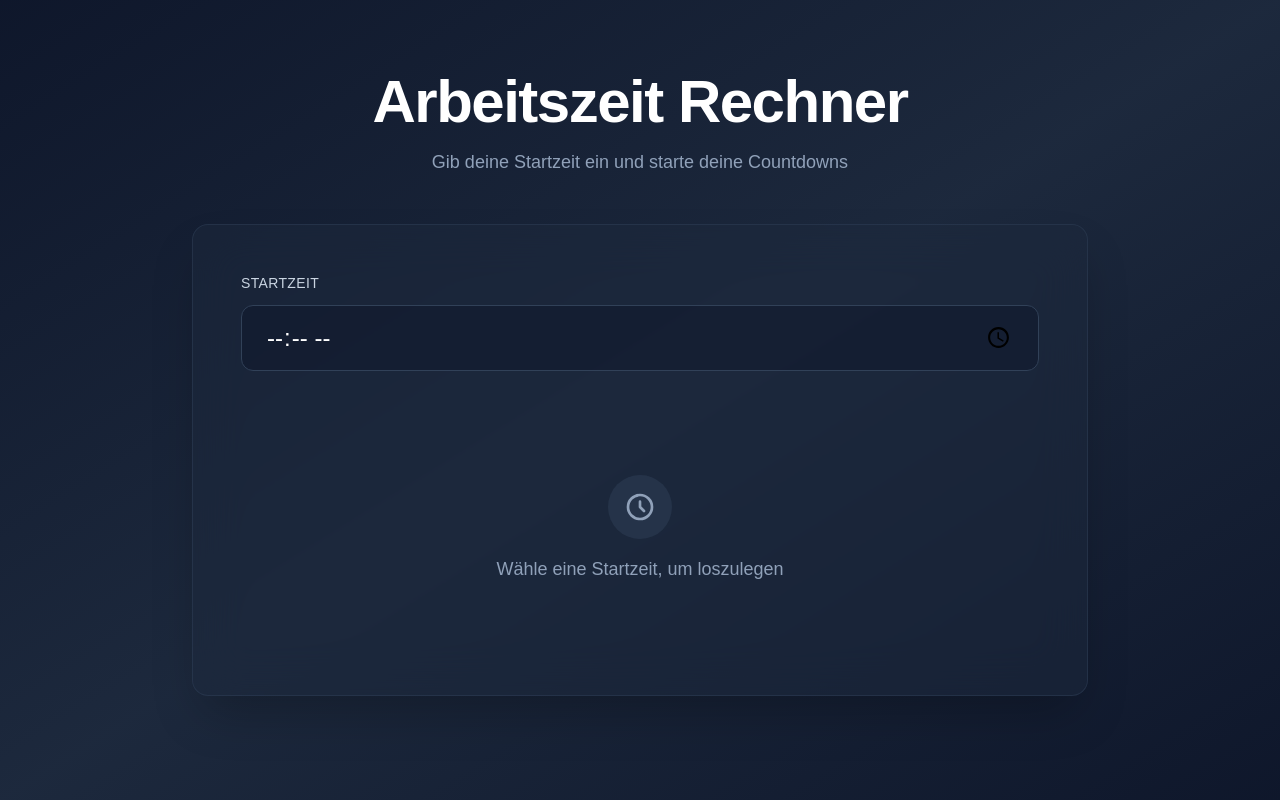
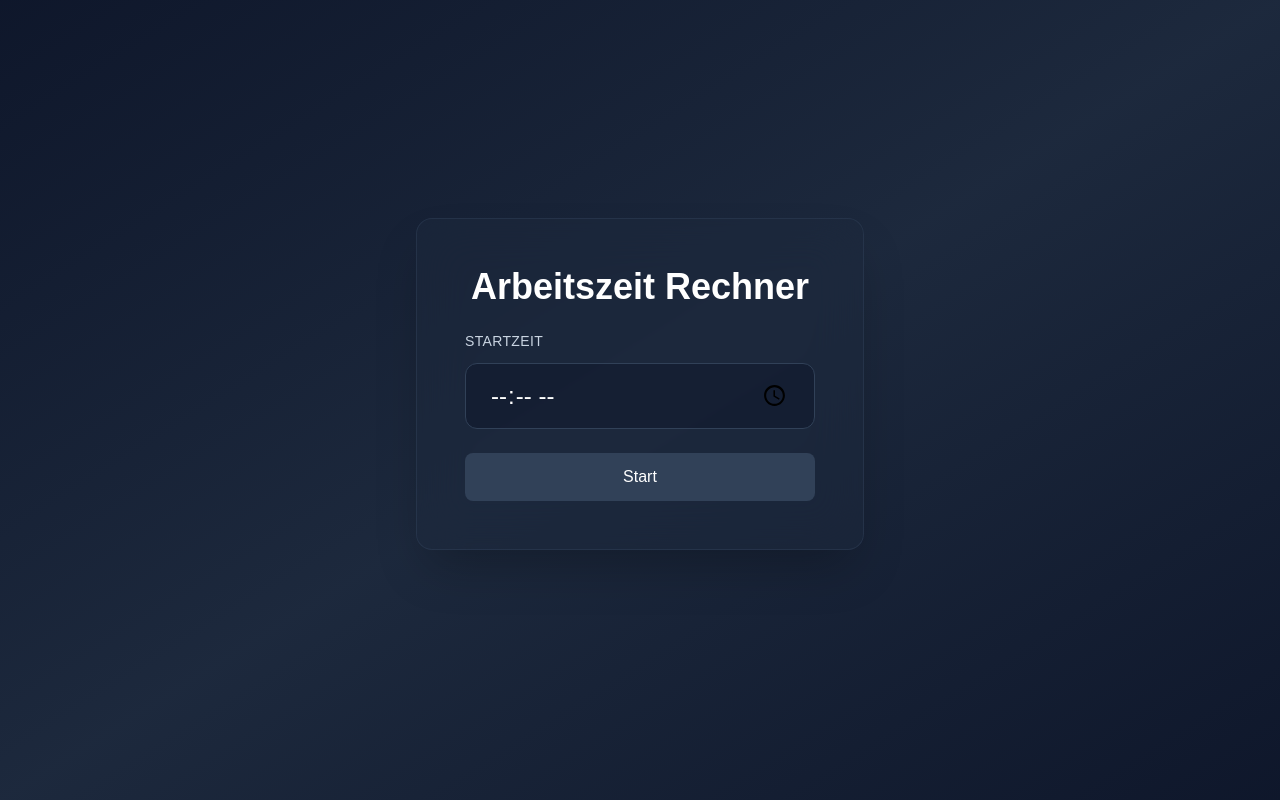
Before and after one commit to niliees/arbeitszeitrechner, a Next.js app: page / in a window 1280 px wide. Built offline with nearby package versions, Linux system fonts and the light colour scheme.

Commit message:
[DEV1] Refactor countdown and pause management functionality
Refactor countdown logic and UI components to improve functionality and clarity. Introduced pause management and updated time calculations.

```diff
--- a/src/app/page.tsx
+++ b/src/app/page.tsx
@@ -2,27 +2,22 @@
 
 import { useState, useEffect } from "react";
 
-interface Countdown {
+interface Pause {
   id: string;
-  type: 'min' | 'max';
-  targetTime: string;     // Anzeige (HH:MM)
-  targetAt: number;       // Timestamp (ms)
-  timeRemaining: string;  // "HH:MM:SS" oder "+HH:MM:SS"
-  isFinished: boolean;    // nur für max relevant
-  isOvertime?: boolean;   // nur für min relevant
+  time: number; // Timestamp (ms)
+  label: string;
 }
 
 export default function Home() {
   const [startTime, setStartTime] = useState("");
-  const [minEndTime, setMinEndTime] = useState("");
-  const [maxEndTime, setMaxEndTime] = useState("");
+  const [started, setStarted] = useState(false);
+  const [minEndAt, setMinEndAt] = useState<number | null>(null);
+  const [pauses, setPauses] = useState<Pause[]>([]);
+  const [now, setNow] = useState(Date.now());
+  const [isOvertime, setIsOvertime] = useState(false);
+  const [showOvertime, setShowOvertime] = useState(false);
 
-  const [minEndAt, setMinEndAt] = useState<number | null>(null);
-  const [maxEndAt, setMaxEndAt] = useState<number | null>(null);
-
-  const [countdowns, setCountdowns] = useState<Countdown[]>([]);
-  const [isAnimating, setIsAnimating] = useState(false);
-
+  // Zeitformatierer
   const formatTimeHHMM = (date: Date) => {
     return date.toLocaleTimeString('de-DE', {
       hour: '2-digit',
@@ -30,7 +25,6 @@ export default function Home() {
       hour12: false
     });
   };
-
   const formatHMS = (totalSeconds: number) => {
     const sec = Math.floor(Math.abs(totalSeconds));
     const h = String(Math.floor(sec / 3600)).padStart(2, '0');
@@ -39,268 +33,214 @@ export default function Home() {
     return `${h}:${m}:${s}`;
   };
 
-  // Calculate end times when start time changes
+  // Endzeit berechnen, wenn Startzeit gesetzt
   useEffect(() => {
     if (startTime) {
-      setIsAnimating(true);
-      const timer = setTimeout(() => setIsAnimating(false), 500);
-
       const [hours, minutes] = startTime.split(':').map(Number);
       const startDate = new Date();
       startDate.setHours(hours, minutes, 0, 0);
-
-      // Minimum: 7.6 Stunden Arbeit + 30 Min Pause = 8.1 Stunden
+      // 7.6h Arbeit + 30min Pause = 8.1h
       const minDate = new Date(startDate.getTime() + (7.6 * 60 + 30) * 60 * 1000);
-
-      // Maximum: 9 Stunden Arbeit + 30 Min Pause = 9.5 Stunden
-      const maxDate = new Date(startDate.getTime() + (9 * 60 + 30) * 60 * 1000);
-
       setMinEndAt(minDate.getTime());
-      setMaxEndAt(maxDate.getTime());
-
-      setMinEndTime(formatTimeHHMM(minDate));
-      setMaxEndTime(formatTimeHHMM(maxDate));
-
-      return () => clearTimeout(timer);
     } else {
-      setMinEndTime("");
-      setMaxEndTime("");
       setMinEndAt(null);
-      setMaxEndAt(null);
-      setCountdowns([]);
+      setPauses([]);
+      setStarted(false);
+      setShowOvertime(false);
     }
   }, [startTime]);
 
-  // Update countdown timers every second
+  // Zeit-Update für Pfeil und Überzeit
   useEffect(() => {
-    if (countdowns.length === 0) return;
+    if (!started) return;
+    const interval = setInterval(() => {
+      setNow(Date.now());
+    }, 1000);
+    return () => clearInterval(interval);
+  }, [started]);
 
-    const interval = setInterval(() => {
-      setCountdowns(prev => prev.map(countdown => {
-        const now = Date.now();
-        const diffMs = countdown.targetAt - now;
+  // Überzeit-Status prüfen
+  useEffect(() => {
+    if (!minEndAt || !started) return;
+    if (now > minEndAt) {
+      setIsOvertime(true);
+      setShowOvertime(true);
+    } else {
+      setIsOvertime(false);
+    }
+  }, [now, minEndAt, started]);
 
-        // Abgelaufen
-        if (diffMs <= 0) {
-          // Mindestzeit: ins Plus zählen
-          if (countdown.type === 'min') {
-            const overtimeSec = Math.floor((now - countdown.targetAt) / 1000);
-            return {
-              ...countdown,
-              timeRemaining: `+${formatHMS(overtimeSec)}`,
-              isFinished: false,
-              isOvertime: true,
+  // Pause hinzufügen
+  const addPause = () => {
+    if (!started) return;
+    setPauses([
+      ...pauses,
+      {
+        id: Date.now().toString(),
+        time: now,
+        label: `Pause ${pauses.length + 1}`,
+      },
+    ]);
   };
+
+  // SVG Timeline Parameter
+  const getTimelineData = () => {
+    if (!startTime || !minEndAt) return null;
+    const [hours, minutes] = startTime.split(':').map(Number);
+    const startDate = new Date();
+    startDate.setHours(hours, minutes, 0, 0);
+    const startAt = startDate.getTime();
+    const endAt = minEndAt;
+    const total = endAt - startAt;
+    // Für Überzeit: Timeline nach rechts verlängern
+    let overtime = 0;
+    if (showOvertime && now > endAt) {
+      overtime = now - endAt;
+    }
+    return { startAt, endAt, total, overtime };
+  };
+
+  // Position auf Timeline (0...1)
+  const getPosition = (t: number, timeline: {startAt: number, endAt: number, total: number, overtime: number}) => {
+    if (t < timeline.startAt) return 0;
+    if (timeline.overtime && t > timeline.endAt) {
+      // Überzeitbereich: skaliert nach rechts
+      return 0.5 + 0.5 * Math.min(1, (t - timeline.endAt) / (timeline.overtime || 1));
+    }
+    if (t > timeline.endAt) return 1;
+    return (t - timeline.startAt) / timeline.total * 0.5;
+  };
+
+  // SVG-Path für Kurve (quadratische Bezier)
+  const getCurvePath = (width: number, height: number) => {
+    const x0 = 0, y0 = height * 0.7;
+    const x1 = width, y1 = height * 0.7;
+    const cx = width / 2, cy = height * 0.1;
+    return `M${x0},${y0} Q${cx},${cy} ${x1},${y1}`;
+  };
+
+  // Render
+  if (!started) {
+    // Startscreen
+    return (
+      <div className="min-h-screen bg-gradient-to-br from-slate-900 via-slate-800 to-slate-900 flex items-center justify-center p-4">
+        <main className="w-full max-w-md py-8">
+          <div className="bg-slate-800/50 backdrop-blur-xl rounded-2xl shadow-2xl border border-slate-700/50 p-8 md:p-12 mb-8">
+            <h1 className="text-4xl font-bold text-white mb-6 text-center">Arbeitszeit Rechner</h1>
+            <label className="block text-sm font-medium text-slate-300 mb-3 uppercase tracking-wide">Startzeit</label>
+            <input
+              type="time"
+              value={startTime}
+              onChange={e => setStartTime(e.target.value)}
+              className="w-full px-6 py-4 text-2xl font-medium text-white bg-slate-900/50 border border-slate-700 rounded-xl focus:outline-none focus:ring-2 focus:ring-blue-500 focus:border-transparent transition-all duration-200 mb-6"
+            />
+            <button
+              onClick={() => startTime && setStarted(true)}
+              disabled={!startTime}
+              className="w-full bg-blue-600 hover:bg-blue-700 disabled:bg-slate-700 disabled:cursor-not-allowed text-white font-medium py-3 rounded-lg transition-all duration-200"
+            >
+              Start
+            </button>
+          </div>
+        </main>
+      </div>
+    );
   }
 
-          // Maximalzeit: bleibt "Fertig"
-          return { ...countdown, timeRemaining: '00:00:00', isFinished: true, isOvertime: false };
-        }
-
-        // Läuft noch: normaler Countdown
-        const secondsLeft = Math.floor(diffMs / 1000);
-        return {
-          ...countdown,
-          timeRemaining: formatHMS(secondsLeft),
-          isFinished: false,
-          isOvertime: false,
-        };
+  // Timeline-Ansicht
+  const timeline = getTimelineData();
+  if (!timeline) return null;
+  const width = 700;
+  const height = 180;
+  const startDate = new Date(timeline.startAt);
+  const endDate = new Date(timeline.endAt);
+  const overtimeDate = new Date(now);
+  // Marker für Start, Ende, Pausen, Jetzt
+  const startPos = getPosition(timeline.startAt, timeline);
+  const endPos = getPosition(timeline.endAt, timeline);
+  const nowPos = getPosition(now, timeline);
+  const overtimePos = showOvertime ? getPosition(now, timeline) : null;
+  // Pausen-Positionen
+  const pauseMarkers = pauses.map(p => ({
+    ...p,
+    pos: getPosition(p.time, timeline)
   }));
-    }, 1000);
-
-    return () => clearInterval(interval);
-  }, [countdowns.length]);
-
-  const startCountdown = (type: 'min' | 'max') => {
-    const existingCountdown = countdowns.find(c => c.type === type);
-    if (existingCountdown) return;
-
-    const targetAt = type === 'min' ? minEndAt : maxEndAt;
-    const targetTime = type === 'min' ? minEndTime : maxEndTime;
-
-    if (!targetAt || !targetTime) return;
-
-    const now = Date.now();
-    const diffMs = targetAt - now;
-
-    const countdown: Countdown = {
-      id: Date.now().toString(),
-      type,
-      targetTime,
-      targetAt,
-      timeRemaining: diffMs <= 0
-        ? (type === 'min' ? `+${formatHMS(Math.floor((now - targetAt) / 1000))}` : '00:00:00')
-        : formatHMS(Math.floor(diffMs / 1000)),
-      isFinished: diffMs <= 0 && type === 'max',
-      isOvertime: diffMs <= 0 && type === 'min',
-    };
-
-    setCountdowns([...countdowns, countdown]);
-  };
-
-  const deleteCountdown = (id: string) => {
-    setCountdowns(countdowns.filter(c => c.id !== id));
-  };
 
   return (
     <div className="min-h-screen bg-gradient-to-br from-slate-900 via-slate-800 to-slate-900 flex items-center justify-center p-4">
       <main className="w-full max-w-4xl py-8">
-        {/* Header */}
-        <div className="text-center mb-12">
-          <h1 className="text-5xl md:text-6xl font-bold text-white mb-4 tracking-tight">
-            Arbeitszeit Rechner
-          </h1>
-          <p className="text-slate-400 text-lg">
-            Gib deine Startzeit ein und starte deine Countdowns
-          </p>
+        <div className="flex justify-between items-center mb-8">
+          <h1 className="text-3xl font-bold text-white">Arbeitszeit Timeline</h1>
+          <button
+            onClick={addPause}
+            className="bg-yellow-500 hover:bg-yellow-600 text-white font-medium py-2 px-4 rounded-lg transition-all duration-200"
+          >
+            Pause hinzufügen
+          </button>
         </div>
-
-        {/* Calculator Card */}
-        <div className="bg-slate-800/50 backdrop-blur-xl rounded-2xl shadow-2xl border border-slate-700/50 p-8 md:p-12 mb-8">
-          {/* Input Section */}
-          <div className="mb-10">
-            <label className="block text-sm font-medium text-slate-300 mb-3 uppercase tracking-wide">
-              Startzeit
-            </label>
-            <input
-              type="time"
-              value={startTime}
-              onChange={(e) => setStartTime(e.target.value)}
-              className="w-full px-6 py-4 text-2xl font-medium text-white bg-slate-900/50 border border-slate-700 rounded-xl focus:outline-none focus:ring-2 focus:ring-blue-500 focus:border-transparent transition-all duration-200"
-            />
+        <div className="relative flex flex-col items-center">
+          <svg width={width} height={height} className="block mx-auto">
+            {/* Kurvige Linie */}
+            <path d={getCurvePath(width, height)} stroke="#64748b" strokeWidth={6} fill="none" />
+            {/* Startpunkt */}
+            <circle cx={startPos * width} cy={height * 0.7} r={14} fill="#2563eb" stroke="#fff" strokeWidth={3} />
+            {/* Endpunkt */}
+            <circle cx={endPos * width} cy={height * 0.7} r={14} fill="#a21caf" stroke="#fff" strokeWidth={3} />
+            {/* Pausenmarker */}
+            {pauseMarkers.map(p => (
+              <g key={p.id}>
+                <circle cx={p.pos * width} cy={height * 0.7 - 30} r={10} fill="#facc15" stroke="#fff" strokeWidth={2} />
+                <text x={p.pos * width} y={height * 0.7 - 45} textAnchor="middle" fontSize={12} fill="#facc15">{p.label}</text>
+              </g>
+            ))}
+            {/* Jetzt-Pfeil (Google Maps Stil) */}
+            <g transform={`translate(${nowPos * width},${height * 0.7 - 20})`}>
+              <polygon points="0,0 10,30 -10,30" fill="#38bdf8" stroke="#0ea5e9" strokeWidth={2} />
+            </g>
+            {/* Überzeitbereich */}
+            {showOvertime && overtimePos && (
+              <rect x={width * 0.5} y={height * 0.7 - 8} width={width * (overtimePos - 0.5)} height={16} fill="#22c55e" opacity={0.2} />
+            )}
+          </svg>
+          <div className="flex justify-between w-full px-2 mt-2">
+            <div className="text-left">
+              <div className="text-slate-400 text-xs uppercase">Start</div>
+              <div className="text-white font-mono text-lg">{formatTimeHHMM(startDate)}</div>
             </div>
-
-          {/* Results Section */}
-          {startTime && (
-            <div className={`space-y-4 transition-all duration-500 ${isAnimating ? 'opacity-0 scale-95' : 'opacity-100 scale-100'}`}>
-              {/* Minimum Time */}
-              <div className="bg-slate-900/50 border border-slate-700/50 rounded-xl p-6 hover:border-blue-500/50 transition-all duration-300">
-                <div className="flex items-center justify-between mb-4">
-                  <div className="flex-1">
-                    <p className="text-slate-300 text-sm font-medium mb-1 uppercase tracking-wide">
-                      Mindestarbeitszeit (7,6h)
-                    </p>
-                    <p className="text-slate-500 text-xs">
-                      inkl. 30 Min Pause
-                    </p>
+            <div className="text-center">
+              {showOvertime ? (
+                <>
+                  <div className="text-slate-400 text-xs uppercase">Ende</div>
+                  <div className="text-white font-mono text-lg">{formatTimeHHMM(endDate)}</div>
+                </>
+              ) : null}
             </div>
             <div className="text-right">
-                    <p className="text-4xl font-bold text-white font-mono">
-                      {minEndTime}
-                    </p>
-                  </div>
-                </div>
-                <button
-                  onClick={() => startCountdown('min')}
-                  disabled={countdowns.some(c => c.type === 'min')}
-                  className="w-full bg-blue-600 hover:bg-blue-700 disabled:bg-slate-700 disabled:cursor-not-allowed text-white font-medium py-3 rounded-lg transition-all duration-200"
-                >
-                  {countdowns.some(c => c.type === 'min') ? 'Countdown läuft' : 'Countdown starten'}
-                </button>
-              </div>
-
-              {/* Maximum Time */}
-              <div className="bg-slate-900/50 border border-slate-700/50 rounded-xl p-6 hover:border-purple-500/50 transition-all duration-300">
-                <div className="flex items-center justify-between mb-4">
-                  <div className="flex-1">
-                    <p className="text-slate-300 text-sm font-medium mb-1 uppercase tracking-wide">
-                      Maximalarbeitszeit (9h)
-                    </p>
-                    <p className="text-slate-500 text-xs">
-                      inkl. 30 Min Pause
-                    </p>
-                  </div>
-                  <div className="text-right">
-                    <p className="text-4xl font-bold text-white font-mono">
-                      {maxEndTime}
-                    </p>
-                  </div>
-                </div>
-                <button
-                  onClick={() => startCountdown('max')}
-                  disabled={countdowns.some(c => c.type === 'max')}
-                  className="w-full bg-purple-600 hover:bg-purple-700 disabled:bg-slate-700 disabled:cursor-not-allowed text-white font-medium py-3 rounded-lg transition-all duration-200"
-                >
-                  {countdowns.some(c => c.type === 'max') ? 'Countdown läuft' : 'Countdown starten'}
-                </button>
-              </div>
-
-              {/* Info Box */}
-              <div className="bg-slate-900/30 border border-slate-700/30 rounded-xl p-4">
-                <p className="text-sm text-slate-400 text-center">
-                  <strong className="text-slate-300">Hinweis:</strong> Die 30 Minuten Pause sind bereits eingerechnet
-                </p>
-              </div>
-            </div>
-          )}
-
-          {/* Empty State */}
-          {!startTime && (
-            <div className="text-center py-16">
-              <div className="w-16 h-16 bg-slate-700/50 rounded-full flex items-center justify-center mx-auto mb-4">
-                <svg className="w-8 h-8 text-slate-400" fill="none" stroke="currentColor" viewBox="0 0 24 24">
-                  <path strokeLinecap="round" strokeLinejoin="round" strokeWidth={2} d="M12 8v4l3 3m6-3a9 9 0 11-18 0 9 9 0 0118 0z" />
-                </svg>
-              </div>
-              <p className="text-slate-400 text-lg">
-                Wähle eine Startzeit, um loszulegen
-              </p>
-            </div>
-          )}
-        </div>
-
-        {/* Active Countdowns */}
-        {countdowns.length > 0 && (
-          <div className="space-y-6">
-            <h2 className="text-2xl font-bold text-white text-center mb-6">
-              Aktive Countdowns
-            </h2>
-            <div className="grid grid-cols-1 md:grid-cols-2 gap-6">
-              {countdowns.map((countdown) => (
-                <div
-                  key={countdown.id}
-                  className={`bg-slate-800/50 backdrop-blur-xl border ${countdown.type === 'min' ? 'border-blue-500/50' : 'border-purple-500/50'} rounded-xl p-6 hover:shadow-xl transition-all duration-300`}
-                >
-                  <div className="flex items-start justify-between mb-6">
-                    <div className="flex-1">
-                      <h3 className="text-lg font-semibold text-white mb-2">
-                        {countdown.type === 'min' ? 'Mindestzeit' : 'Maximalzeit'}
-                      </h3>
-                      <p className="text-slate-400 text-sm">
-                        Zielzeit: <span className="text-white font-mono">{countdown.targetTime}</span>
-                      </p>
-                      <p className="text-slate-500 text-xs mt-1">
-                        {countdown.type === 'min' ? '7,6h + 30 Min' : '9h + 30 Min'}
-                      </p>
-                    </div>
-                    <button
-                      onClick={() => deleteCountdown(countdown.id)}
-                      className="bg-slate-700/50 hover:bg-slate-600 text-slate-300 rounded-lg w-9 h-9 flex items-center justify-center transition-all"
-                    >
-                      ✕
-                    </button>
-                  </div>
-
-                  <div className="bg-slate-900/50 rounded-lg p-6 text-center border border-slate-700/50">
-                    {countdown.isFinished ? (
-                      <div>
-                        <p className="text-green-400 font-bold text-2xl mb-1">Fertig!</p>
-                        <p className="text-slate-400 text-sm">Du kannst jetzt gehen</p>
-                      </div>
+              {showOvertime ? (
+                <>
+                  <div className="text-green-400 text-xs uppercase">+ Zeit</div>
+                  <div className="text-green-400 font-mono text-lg">+{formatHMS(Math.floor((now - timeline.endAt) / 1000))}</div>
+                </>
               ) : (
-                      <div>
-                        <p className="text-slate-400 text-xs uppercase tracking-wider mb-2">
-                          {countdown.isOvertime ? 'Überzeit' : 'Verbleibende Zeit'}
-                        </p>
-                        <p className={`font-bold text-5xl font-mono tracking-wider ${countdown.type === 'min' && countdown.isOvertime ? 'text-green-400' : 'text-white'}`}>
-                          {countdown.timeRemaining}
-                        </p>
-                      </div>
+                <>
+                  <div className="text-slate-400 text-xs uppercase">Ende</div>
+                  <div className="text-white font-mono text-lg">{formatTimeHHMM(endDate)}</div>
+                </>
               )}
             </div>
           </div>
+        </div>
+        {/* Pausenliste */}
+        {pauses.length > 0 && (
+          <div className="mt-8 bg-slate-800/60 rounded-xl p-4">
+            <div className="text-slate-300 font-semibold mb-2">Pausen</div>
+            <ul className="space-y-1">
+              {pauses.map(p => (
+                <li key={p.id} className="text-slate-400 text-sm">
+                  {p.label}: {formatTimeHHMM(new Date(p.time))}
+                </li>
               ))}
-            </div>
+            </ul>
           </div>
         )}
       </main>
```
Lines whose indentation alone changed are shown as unchanged.
